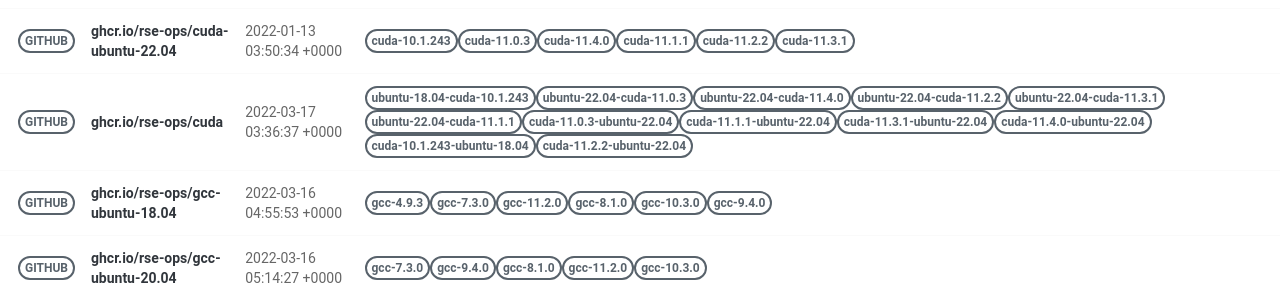
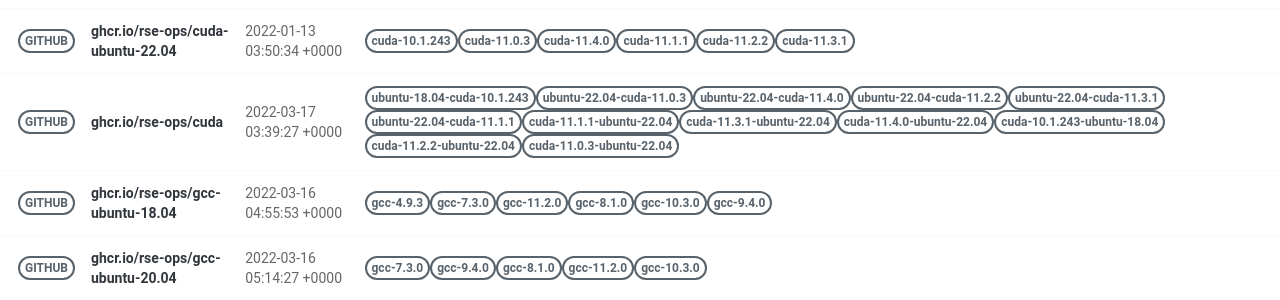
Before and after one commit to rse-ops/docker-images, a Jekyll site: the page built from pages/index.md, in a window 1280 px wide. Shown: the part 421-721 px from the top of the page. Built offline with Jekyll 4.4.1, drawn with Linux system fonts in a browser that asks for light colours; nearby versions of some CDN libraries.

Commit message:
Automated push to update library 2022-03-17

```diff
--- a/_library/ghcr.io-rse-ops-cuda.md
+++ b/_library/ghcr.io-rse-ops-cuda.md
@@ -1,7 +1,7 @@
 ---
 layout: container
 name: ghcr.io/rse-ops/cuda
-updated_at: 2022-03-17 03:36:37.274843
+updated_at: 2022-03-17 03:39:27.815983
 
 
 container_url: https://github.com/orgs/rse-ops/packages/container/package/cuda
```
Also changed, not shown: other parts of _library/ghcr.io-rse-ops-cuda.md (+3 -3 lines).
